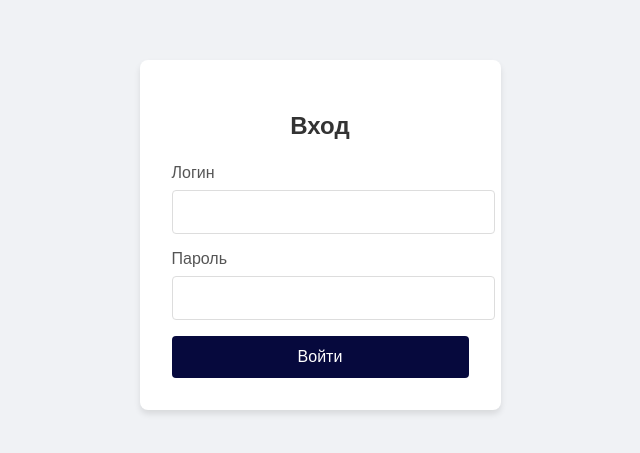
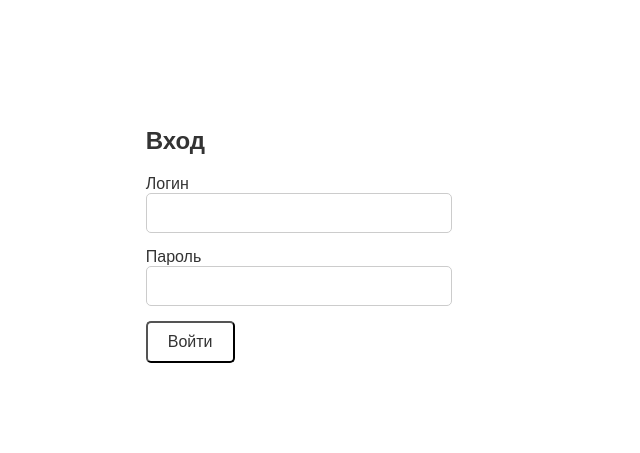
Before and after one commit to tiacore-dev/crm-tiacore-frontend, a React (Create React App) app: page /login in a window 1280 px wide. Shown: the part 165-618 px from the top of the page, without its empty margins (352-992 px from the left). Built offline with nearby package versions, Linux system fonts and the light colour scheme.

Commit message:
services need more beauty

```diff
--- a/src/App.css
+++ b/src/App.css
@@ -1,38 +1,230 @@
-.App {
-  text-align: center;
+/* Общие стили для всего проекта */
+body {
+  font-family: "Arial", sans-serif;
+  margin: 0;
+  padding: 0;
+  background-color: #ffffff;
+  color: #333;
+  justify-content: center;
+  align-items: center;
+}
+.login_container {
+  margin: 0;
+  font-family: Arial, sans-serif;
+  background-color: white;
+  display: flex;
+  justify-content: center;
+  align-items: center;
+  height: 100vh;
+  /* background-color: #3498db; */
 }
 
-/* .App-logo {
-  height: 40vmin;
-  pointer-events: none;
+/* Это для изменения цвета строки при наведении */
+table tbody tr:hover {
+  cursor: pointer; /* Курсор указывает на ссылку */
+  text-decoration: underline;
 }
 
-@media (prefers-reduced-motion: no-preference) {
-  .App-logo {
-    animation: App-logo-spin infinite 20s linear;
-  }
+/* .container {
+  width: 90%;
+  max-width: 1200px;
+  margin: 0 auto;
+  padding: 20px;
+} */
+
+/* .login-form {
+  display: flex;
+  flex-direction: column;
+} */
+
+/* h1,
+h2,
+h3 {
+  color: #2c3e50;
+} */
+
+/* .page-content {
+  display: flex;
+  flex-direction: column;
+  justify-content: center;
+  align-items: center;
+  min-height: 100vh;
+  padding: 20px;
+  box-sizing: border-box;
+} */
+
+button {
+  background-color: white;
+  color: #333;
+  border: 0.5;
+  padding: 10px 20px;
+  cursor: pointer;
+  border-radius: 5px;
+  font-size: 16px;
+}
+
+button:hover {
+  background-color: #e5e4e4;
+}
+
+.error-message {
+  color: red;
+  font-size: 14px;
+}
+
+input,
+select,
+textarea {
+  padding: 10px;
+  font-size: 16px;
+  border-radius: 5px;
+  border: 1px solid #ccc;
+  width: 100%;
+  margin-bottom: 15px;
+}
+
+/* input:focus,
+select:focus,
+textarea:focus {
+  border-color: #3498db;
+  outline: none;
+} */
+
+/* form {
+  background-color: #ffffff;
+  padding: 20px;
+  border-radius: 8px;
+  box-shadow: 0px 4px 10px rgba(0, 0, 0, 0.1);
+} */
+
+/* .form-group {
+  margin-bottom: 15px;
+} */
+
+/* .table {
+  width: 100%;
+  border-collapse: collapse;
+  margin-top: 20px;
+} */
+
+/* .table th,
+.table td {
+  padding: 12px 15px;
+  text-align: left;
+  border-bottom: 1px solid #ddd;
+} */
+
+/* .table th {
+  background-color: #3498db;
+  color: white;
+} */
+
+/* .table tbody tr:hover {
+  background-color: #f5f5f5;
+} */
+
+/* Стили для формы редактирования и создания */
+/* .form-container {
+  max-width: 600px;
+  margin: 20px auto;
+  padding: 20px;
+  background-color: #fff;
+  border-radius: 8px;
+  box-shadow: 0px 4px 10px rgba(0, 0, 0, 0.1);
+} */
+
+/* .input-group {
+  margin-bottom: 15px;
+} */
+
+/* .input-group input {
+  width: 100%;
+  padding: 10px;
+  font-size: 16px;
+  border-radius: 5px;
+  border: 1px solid #ccc;
+} */
+
+/* .input-group button {
+  background-color: #2ecc71;
+  color: white;
+  padding: 10px 20px;
+  cursor: pointer;
+  border-radius: 5px;
+  border: none;
+} */
+
+/* .input-group button:hover {
+  background-color: #27ae60;
+} */
+
+/* .cancel-button {
+  background-color: #e74c3c;
 } */
 /*
-.App-header {
-  background-color: #282c34;
-  min-height: 100vh;
-  display: flex;
-  flex-direction: column;
-  align-items: center;
-  justify-content: center;
-  font-size: calc(10px + 2vmin);
+.cancel-button:hover {
+  background-color: #c0392b;
+} */
+
+/* Модальные окна */
+
+/* Модальное окно (форма создания) */
+/* .confirm-modal,
+.modal {
+  position: fixed;
+  top: 50%;
+  left: 50%;
+  transform: translate(-50%, -50%);
+  background-color: white;
+  padding: 20px;
+  border-radius: 8px;
+  box-shadow: 0 4px 8px rgba(0, 0, 0, 0.1);
+  z-index: 1000;
+} */
+.confirm-modal,
+.modal,
+.edit-modal {
+  position: fixed;
+  top: 50%;
+  left: 50%;
+  transform: translate(-50%, -50%);
+  background-color: white;
+  padding: 20px;
+  box-shadow: 0px 2px 10px rgba(0, 0, 0, 0.1);
+  text-align: center;
+  z-index: 1000;
+  border-radius: 8px;
+}
+
+/* Затемнение фона */
+.modal-overlay,
+.confirm-modal-overlay {
+  position: fixed;
+  top: 0;
+  left: 0;
+  right: 0;
+  bottom: 0;
+  background-color: rgba(0, 0, 0, 0.5); /* Полупрозрачный фон */
+  z-index: 999; /* Обеспечивает, что затемнение будет под модальным окном */
+}
+
+.confirm-modal button {
+  margin-top: 10px;
+  padding: 8px 16px;
+  cursor: pointer;
+  border-radius: 5px;
+}
+
+.confirm-modal .confirm-button {
+  background-color: #e74c3c;
   color: white;
 }
 
-.App-link {
-  color: #61dafb;
+.confirm-modal .cancel-button {
+  background-color: #3498db;
+  color: white;
 }
 
-@keyframes App-logo-spin {
-  from {
-    transform: rotate(0deg);
-  }
-  to {
-    transform: rotate(360deg);
-  }
-} */
+.confirm-modal button:hover {
+  opacity: 0.8;
+}
--- a/src/App.tsx
+++ b/src/App.tsx
@@ -8,7 +8,6 @@ import {
 } from "react-router-dom";
 import LoginPage from "./LoginPage";
 import HomePage from "./HomePage";
-// import Navbar from "./Navbar"; // Импортируем компонент навигации
 import UsersPage from "./UsersPage";
 import ServicesPage from "./ServicesPage";
 import LegalEntityPage from "./LegalEntityPage";
@@ -18,6 +17,8 @@ import BankPage from "./BankPage";
 import ActsPage from "./ActsPage";
 import ProtectedRoute from "./ProtectedRoute";
 import ServiceDetailsPage from "./ServiceDetailsPage";
+import "./App.css";
+
 // Создаем клиент React Query
 const queryClient = new QueryClient();
 
@@ -25,7 +26,6 @@ const App: React.FC = () => {
   return (
     <QueryClientProvider client={queryClient}>
       <Router>
-        {/* <Navbar /> */}
         <Routes>
           <Route path="/login" element={<LoginPage />} />
           <Route element={<ProtectedRoute />}>
--- a/src/HomePage.tsx
+++ b/src/HomePage.tsx
@@ -1,4 +1,4 @@
-import React from "react";
+import React, { useEffect } from "react";
 import { useQuery } from "@tanstack/react-query";
 import refreshToken from "./auth";
 import axiosInstance from "./axiosConfig";
@@ -7,7 +7,7 @@ const fetchEntityTypes = async () => {
   const url = process.env.REACT_APP_API_URL;
   const accessToken = localStorage.getItem("access_token");
   const response = await axiosInstance.get(
-    `${url}/api/get-all/legal-entity-types`,
+    `${url}/api/legal-entity-types/all`,
     {
       headers: {
         Authorization: `Bearer ${accessToken}`,
@@ -21,22 +21,19 @@ const fetchEntityTypes = async () => {
 const fetchContractStatuses = async () => {
   const url = process.env.REACT_APP_API_URL;
   const accessToken = localStorage.getItem("access_token");
-  const response = await axiosInstance.get(
-    `${url}/api/get-all/contract-statuses/`,
-    {
-      headers: {
-        Authorization: `Bearer ${accessToken}`,
-        "Content-Type": "application/json",
-      },
-    }
-  );
+  const response = await axiosInstance.get(`${url}/api/contract-statuses/all`, {
+    headers: {
+      Authorization: `Bearer ${accessToken}`,
+      "Content-Type": "application/json",
+    },
+  });
   return response.data;
 };
 
 const fetchUserRoles = async () => {
   const url = process.env.REACT_APP_API_URL;
   const accessToken = localStorage.getItem("access_token");
-  const response = await axiosInstance.get(`${url}/api/get-all/user-roles/`, {
+  const response = await axiosInstance.get(`${url}/api/user-roles/all`, {
     headers: {
       Authorization: `Bearer ${accessToken}`,
       "Content-Type": "application/json",
@@ -65,11 +62,16 @@ const HomePage: React.FC = () => {
     refreshToken();
   };
 
+  // useEffect(() => {
+  //   if (entityTypes) {
+  //     console.log("Данные с сервера:", entityTypes.legal_entity_types);
+  //   }
+  // }, [entityTypes]);
+
   return (
     <div>
       <h1>Вы успешно авторизовались!</h1>
       <button onClick={tryRefresh}>Обновить токен</button>
-
       {/* <button onClick={logOut}>Выйти</button> */}
     </div>
   );
--- a/src/LoginPage.css
+++ /dev/null
@@ -1,83 +0,0 @@
-body {
-  margin: 0;
-  font-family: Arial, sans-serif;
-  background-color: #f0f2f5;
-  display: flex;
-  justify-content: center;
-  align-items: center;
-  height: 100vh;
-}
-
-.login-container {
-  background-color: #fff;
-  padding: 2rem;
-  border-radius: 8px;
-  box-shadow: 0 4px 6px rgba(0, 0, 0, 0.1);
-  width: 100%;
-  max-width: 400px;
-}
-
-.login-form {
-  display: flex;
-  flex-direction: column;
-}
-
-.login-form h2 {
-  margin-bottom: 1.5rem;
-  font-size: 1.5rem;
-  color: #333;
-  text-align: center;
-}
-
-.form-group {
-  margin-bottom: 1rem;
-}
-
-.form-group label {
-  display: block;
-  margin-bottom: 0.5rem;
-  color: #555;
-}
-
-.form-group input {
-  width: 100%;
-  padding: 0.75rem;
-  border: 1px solid #ddd;
-  border-radius: 4px;
-  font-size: 1rem;
-}
-
-.form-group input:focus {
-  border-color: #007bff;
-  outline: none;
-}
-
-.form-group input.error {
-  border-color: #ff4d4f;
-}
-
-.error-message {
-  color: #ff4d4f;
-  font-size: 0.875rem;
-  margin-top: 0.25rem;
-}
-
-.login-button {
-  background-color: #06093d;
-  color: #fff;
-  padding: 0.75rem;
-  border: none;
-  border-radius: 4px;
-  font-size: 1rem;
-  cursor: pointer;
-  transition: background-color 0.3s ease;
-}
-
-.login-button:hover {
-  background-color: #0056b3;
-}
-
-.login-button:disabled {
-  background-color: #ccc;
-  cursor: not-allowed;
-}
--- a/src/LoginPage.tsx
+++ b/src/LoginPage.tsx
@@ -3,7 +3,6 @@ import { useForm, Controller } from "react-hook-form";
 import { useNavigate } from "react-router-dom";
 import { useMutation } from "@tanstack/react-query";
 import axiosInstance from "./axiosConfig";
-import "./LoginPage.css";
 
 type FormData = {
   username: string;
@@ -70,13 +69,13 @@ const LoginPage: React.FC = () => {
   };
 
   return (
-    <div className="login-container">
-      <form onSubmit={handleSubmit(onSubmit)} className="login-form">
+    <div className="login_container">
+      <form onSubmit={handleSubmit(onSubmit)}>
         <h2>Вход</h2>
         {loginMutation.isError && (
           <div className="error-message">Ошибка при авторизации</div>
         )}
-        <div className="form-group">
+        <div>
           <label htmlFor="username">Логин</label>
           <Controller
             name="username"
@@ -96,7 +95,7 @@ const LoginPage: React.FC = () => {
             <span className="error-message">{errors.username.message}</span>
           )}
         </div>
-        <div className="form-group">
+        <div>
           <label htmlFor="password">Пароль</label>
           <Controller
             name="password"
@@ -116,11 +115,7 @@ const LoginPage: React.FC = () => {
             <span className="error-message">{errors.password.message}</span>
           )}
         </div>
-        <button
-          type="submit"
-          className="login-button"
-          disabled={loginMutation.isPending}
-        >
+        <button type="submit" disabled={loginMutation.isPending}>
           {loginMutation.isPending ? "Загрузка..." : "Войти"}
         </button>
       </form>
--- a/src/Navbar.css
+++ b/src/Navbar.css
@@ -1,46 +1,40 @@
+/* Стили для Navbar */
 .navbar {
-  background-color: #06093d;
-  padding: 10px;
-  width: 100%;
-  position: fixed; /* Фиксируем навигацию в верхней части */
-  top: 0;
-  left: 0;
-  /* z-index: 1000; Убедимся, что навигация поверх других элементов */
+  background-color: white;
+  /* padding: 15px 20px; */
+  /* border-radius: 5px; */
+  /* box-shadow: 0px 4px 10px rgba(0, 0, 0, 0.1); */
 }
 
 .navbar-list {
-  list-style-type: none;
-  margin: 0;
+  list-style: none;
   padding: 0;
   display: flex;
   justify-content: space-around;
-  align-items: center; /* Выравниваем элементы по центру */
 }
 
 .navbar-item {
-  margin: 0 10px;
+  margin-right: 20px;
 }
 
 .navbar-link {
-  color: white;
+  color: rgb(41, 41, 41);
   text-decoration: none;
   font-size: 18px;
 }
 
 .navbar-link:hover {
-  color: #61dafb;
+  color: #727272;
 }
 
 .logout-button {
-  background-color: #ff4d4d; /* Красный цвет для кнопки выхода */
-  color: white;
-  border: none;
+  background-color: #fed5d1;
+  color: rgb(0, 0, 0);
   padding: 8px 16px;
-  font-size: 16px;
+  border-radius: 5px;
   cursor: pointer;
-  border-radius: 4px;
 }
 
 .logout-button:hover {
-  background-color: #ff1a1a; /* Темнее красный при наведении */
+  background-color: #ec6b6b;
 }
--- a/src/ServiceDetailsPage.tsx
+++ b/src/ServiceDetailsPage.tsx
@@ -49,7 +49,7 @@ const deleteService = async (service_id: string) => {
 const ServiceDetailsPage: React.FC = () => {
   const { service_id } = useParams<{ service_id: string }>();
   const navigate = useNavigate();
-  const queryClient = useQueryClient(); // Используем useQueryClient
+  const queryClient = useQueryClient();
 
   const [showConfirm, setShowConfirm] = useState(false);
   const [isEditing, setIsEditing] = useState(false);
@@ -127,13 +127,16 @@ const ServiceDetailsPage: React.FC = () => {
     updateMutation.mutate();
   };
   //_______________
-
   return (
     <div>
       <button onClick={() => navigate(-1)}>Вернуться назад</button>
       <h1>Детали услуги:</h1>
+
       {isEditing ? (
-        <div>
+        <>
+          <div className="modal-overlay" onClick={handleCancelEdit}></div>
+          <div className="edit-modal">
+            <h3>Редактирование услуги</h3>
             <label>
               Название услуги:
               <input
@@ -148,6 +151,7 @@ const ServiceDetailsPage: React.FC = () => {
               <button onClick={handleCancelEdit}>Отменить</button>
             </div>
           </div>
+        </>
       ) : (
         <div>
           <p>
@@ -156,6 +160,7 @@ const ServiceDetailsPage: React.FC = () => {
           <button onClick={() => setIsEditing(true)}>Редактировать</button>
         </div>
       )}
+
       <button onClick={() => setShowConfirm(true)}>Удалить</button>
       {showConfirm && (
         <div
--- a/src/ServicesPage.tsx
+++ b/src/ServicesPage.tsx
@@ -33,14 +33,14 @@ const createService = async (newService: { service_name: string }) => {
 
 const ServicesPage: React.FC = () => {
   const navigate = useNavigate();
-  const queryClient = useQueryClient(); // Используем useQueryClient для обновления данных
+  const queryClient = useQueryClient();
 
   const [isCreating, setIsCreating] = useState(false);
   const [newServiceName, setNewServiceName] = useState("");
   const [errorMessage, setErrorMessage] = useState("");
 
   const {
-    data: services,
+    data: services_data,
     isLoading,
     isError,
   } = useQuery({
@@ -52,8 +52,8 @@ const ServicesPage: React.FC = () => {
     mutationFn: createService,
     onSuccess: (data) => {
       queryClient.invalidateQueries({ queryKey: ["services"] });
-      setIsCreating(false); // Закрываем форму создания
-      setNewServiceName(""); // Очищаем поле ввода
+      setIsCreating(false);
+      setNewServiceName("");
     },
     onError: (error) => {
       setErrorMessage("Ошибка при создании услуги");
@@ -61,12 +61,12 @@ const ServicesPage: React.FC = () => {
   });
 
   const handleCreateClick = () => {
-    setIsCreating(true); // Показываем форму создания
+    setIsCreating(true);
   };
 
   const handleCancelCreate = () => {
-    setIsCreating(false); // Скрываем форму создания
-    setNewServiceName(""); // Очищаем поле ввода
+    setIsCreating(false);
+    setNewServiceName("");
   };
 
   const handleCreateService = () => {
@@ -86,33 +86,22 @@ const ServicesPage: React.FC = () => {
   }
 
   const handleRowClick = (service_id: string) => {
-    navigate(`/services/${service_id}`); // Перенаправляем на страницу с service_id
+    navigate(`/services/${service_id}`);
   };
 
   return (
     <div>
-      <button onClick={handleCreateClick}>Создать новую услугу</button>
-      {isCreating && (
-        <div>
-          <input
-            type="text"
-            placeholder="Введите название услуги"
-            value={newServiceName}
-            onChange={(e) => setNewServiceName(e.target.value)}
-          />
-          <button onClick={handleCreateService}>Создать</button>
-          <button onClick={handleCancelCreate}>Отменить</button>
-          {errorMessage && <p>{errorMessage}</p>}
-        </div>
-      )}
       <table>
         <thead>
           <tr>
             <th>Название услуги</th>
+            <th>
+              <button onClick={handleCreateClick}>Создать новую услугу</button>
+            </th>
           </tr>
         </thead>
         <tbody>
-          {services.map((service: any) => (
+          {services_data?.services.map((service: any) => (
             <tr
               key={service.service_id}
               onClick={() => handleRowClick(service.service_id)}
@@ -123,6 +112,24 @@ const ServicesPage: React.FC = () => {
           ))}
         </tbody>
       </table>
+
+      {isCreating && (
+        <>
+          <div className="modal-overlay" onClick={handleCancelCreate}></div>
+          <div className="modal">
+            <h3>Создание новой услуги</h3>
+            <input
+              type="text"
+              placeholder="Введите название услуги"
+              value={newServiceName}
+              onChange={(e) => setNewServiceName(e.target.value)}
+            />
+            <button onClick={handleCreateService}>Создать</button>
+            <button onClick={handleCancelCreate}>Отменить</button>
+            {errorMessage && <p>{errorMessage}</p>}
+          </div>
+        </>
+      )}
     </div>
   );
 };
```
Also changed, not shown: 1 other file (tests, documents, lock files or other folders). Lines whose indentation alone changed are shown as unchanged.
